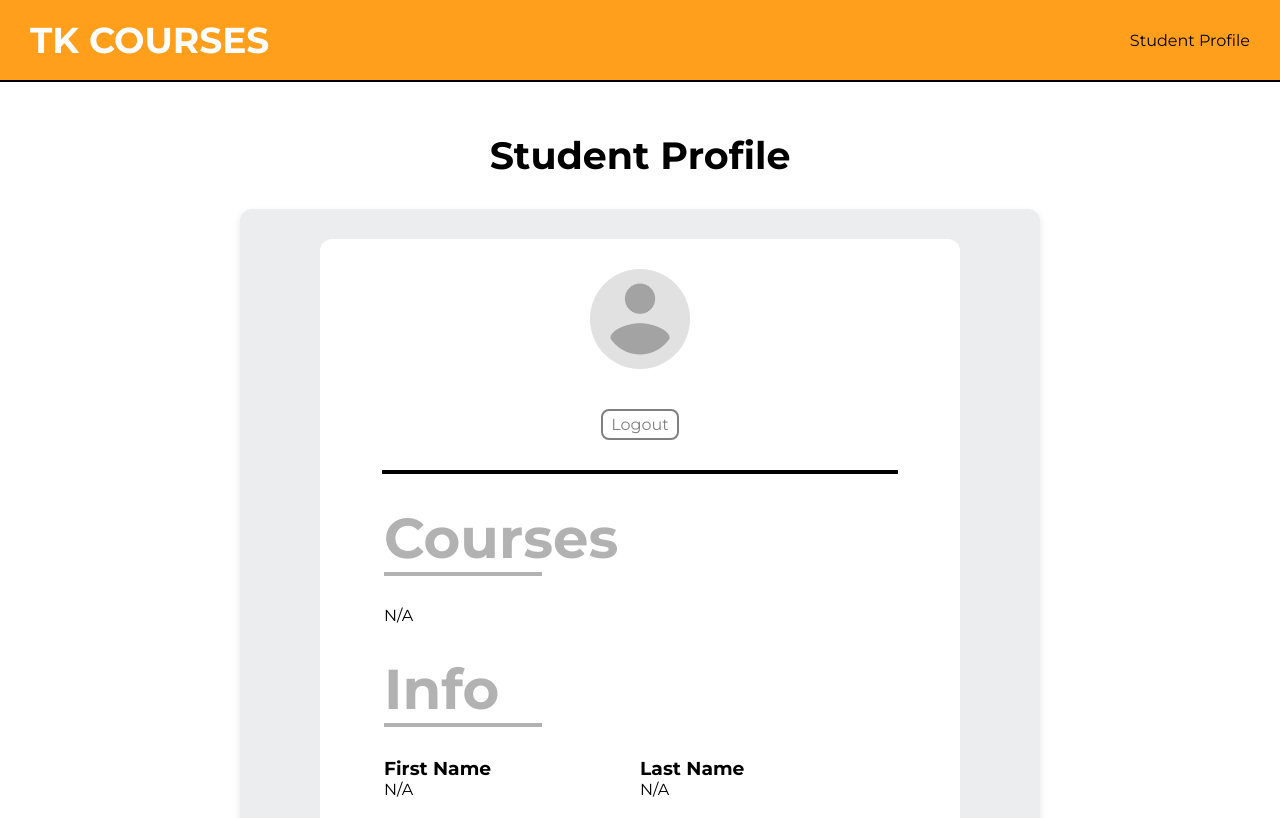
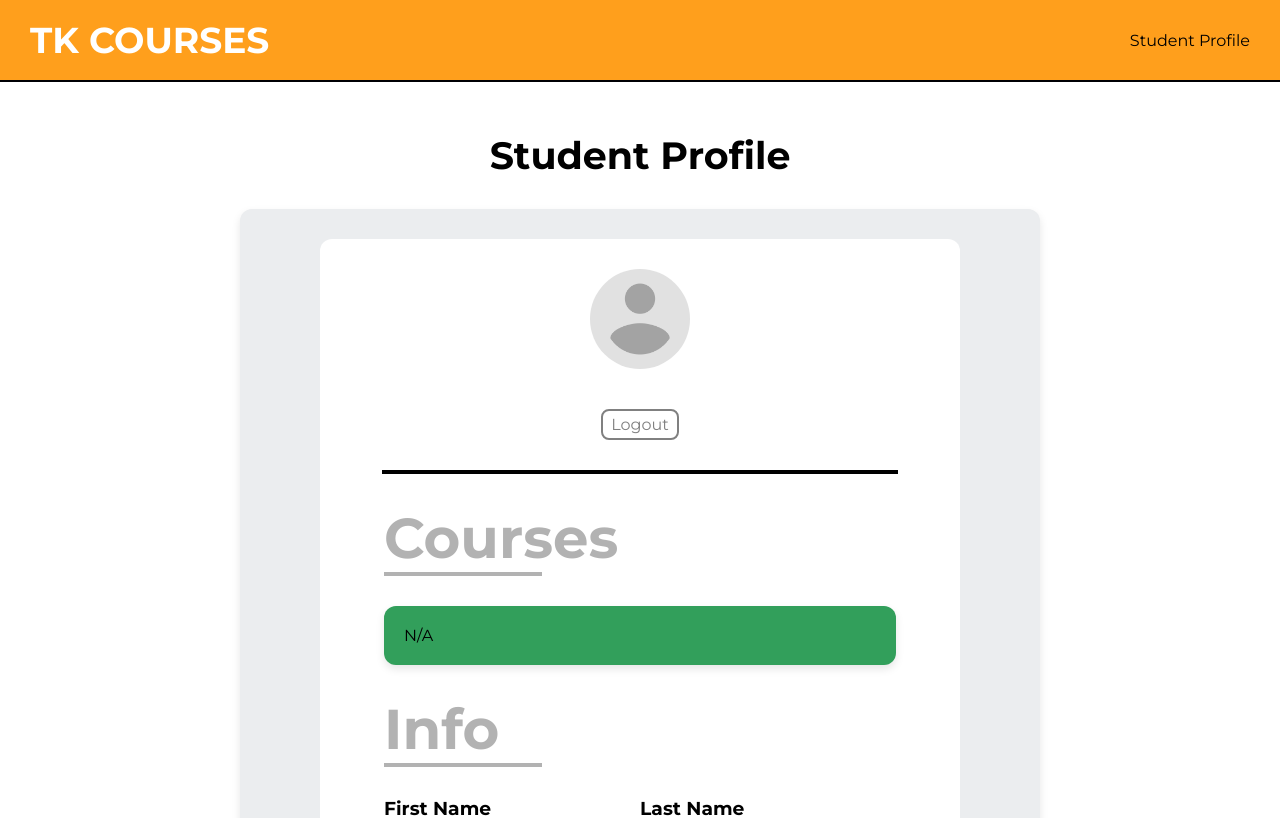
Before and after one commit to kagesite/student-app, a React (Vite) app in the folder frontend/: page /student-profile in a window 1280 px wide. Shown: the top 818 px of the page. Built offline with nearby package versions, Linux system fonts and the light colour scheme.

Commit message:
Worked on the styling for the profile courses container

```diff
--- a/frontend/src/pages/StudentDash.jsx
+++ b/frontend/src/pages/StudentDash.jsx
@@ -79,6 +79,7 @@ function StudentDash() {
                     username: "",
                     email: "",
                 });
+                alert("Registration Successful!")
                 closeModal();
                 navigate('/student-profile')
             } else {
--- a/frontend/src/pages/StudentProfile.jsx
+++ b/frontend/src/pages/StudentProfile.jsx
@@ -166,7 +166,7 @@ function StudentProfile() {
                             <hr className="bar" />
                         </div>
                         <div className="profile-main">
-                            <div className="profile-courses">
+                            <div className="profile-course-container">
                                 <div className="profile-heading">
                                     <h3 className=''>Courses</h3>
                                     <hr className="bar" />
--- a/frontend/src/styles/Profile.css
+++ b/frontend/src/styles/Profile.css
@@ -43,6 +43,7 @@ main {
 .profile-name {
     margin-bottom: 20px;
 }
+
 .logout-btn {
     margin-bottom: 30px;
     font-size: 16px;
@@ -54,6 +55,7 @@ main {
     cursor: pointer;
     transition: 0.2s;
 }
+
 .logout-btn:hover {
     background-color: gray;
     color: white;
@@ -78,17 +80,19 @@ main {
     border-radius: 12px;
     cursor: pointer;
     transition: 0.2s;
-    color: #000;
     background-color: #fbfef9;
 }
+
 .logout-btns button:nth-child(1):hover {
     background-color: #000;
     color: white;
 }
+
 .logout-btns button:nth-child(2):hover {
     background-color: #ff2e1c;
     color: white;
 }
+
 .profile-top .bar {
     width: 100%;
     border: 2px solid black
@@ -102,37 +106,59 @@ main {
     gap: 30px;
 }
 
-.profile-courses {
+.profile-course-container {
     display: flex;
     flex-direction: column;
     gap: 30px;
 }
+
+.profile-courses {
+    display: flex;
+    flex-direction: column;
+    background-color: #329F5b;
+    border-radius: 12px;
+    gap: 30px;
+    padding: 20px;
+    overflow-y: scroll;
+    max-height: 350px;
+    box-shadow: 0 4px 8px rgba(0, 0, 0, 0.1);
+}
+
 .profile-course {
     display: flex;
     justify-content: space-between;
     align-items: center;
-    background-color: #EBEDEF;
-    padding: 20px 30px;
+    background-color: #fff;
+    padding: 15px 25px;
     border-radius: 12px;
+    box-shadow: 0 4px 8px rgba(0, 0, 0, 0.1);
 }
+
 .profile-course h3 {
-    font-size: 18px;
+    font-size: 16px;
     font-weight: 400;
 }
+
 .profile-course button {
     font-size: 16px;
-    font-weight: 600;
-    padding: 5px 8px;
-    border: 2px solid #000004;
-    border-radius: 12px;
+    padding: 4px 8px;
+    color: gray;
+    border: 2px solid gray;
+    border-radius: 8px;
+    background-color: white;
     cursor: pointer;
     transition: 0.2s;
-    color: #000;
-    background-color: #fbfef9;
 }
+
+.profile-course button:hover {
+    background-color: gray;
+    color: white;
+}
+
 .profile-course button:hover {
     background-color: #ff2e1c;
     color: white;
+    border: 2px solid black;
 }
 
 .profile-info {
@@ -155,6 +181,7 @@ main {
     display: grid;
     grid-template-columns: 1fr 1fr;
 }
+
 .contact-info {
     display: grid;
     grid-template-columns: 1fr 1fr;
@@ -178,12 +205,13 @@ main {
     color: #000;
     background-color: #fbfef9;
 }
+
 .profile-bottom button:hover {
     background-color: #FF9F1C;
     color: white;
 }
 
-.edit-modal{
+.edit-modal {
     position: relative;
     padding: 50px 40px;
     border-radius: 12px;
@@ -201,6 +229,7 @@ main {
     background-color: white;
     color: #000;
 }
+
 .edit-form-container button:hover {
     background-color: #FF9F1C;
     color: white;
```
